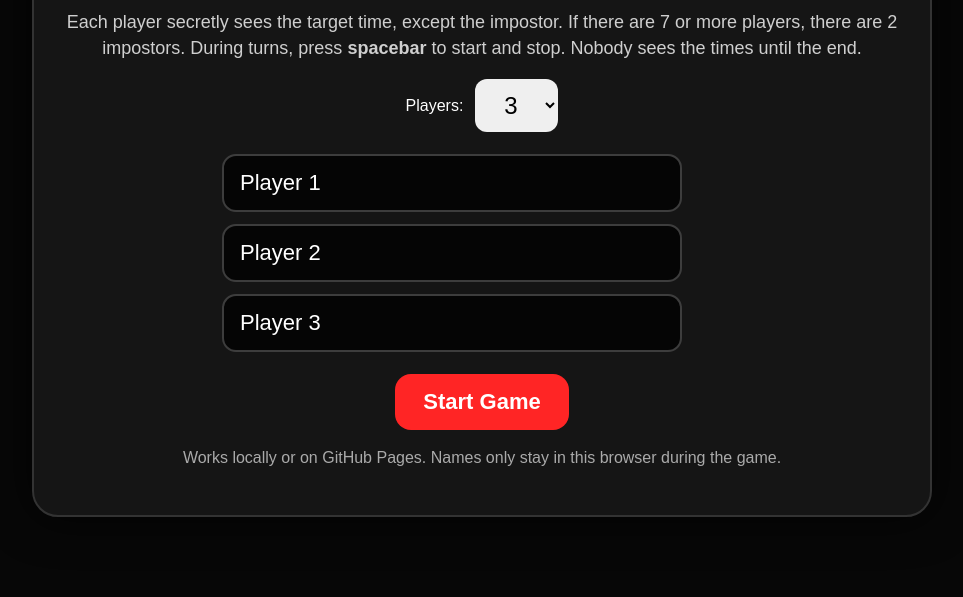
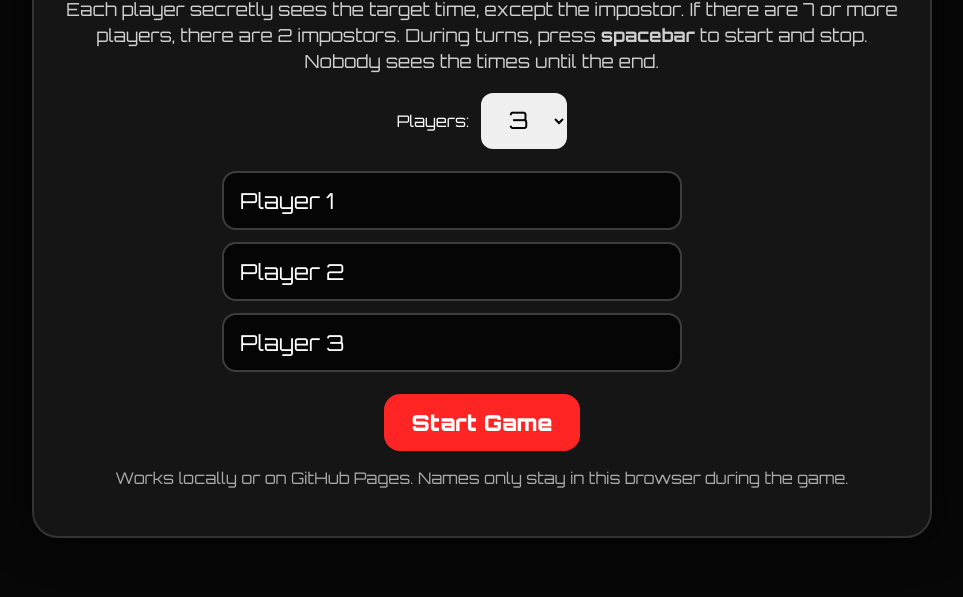
Before and after one commit to judeio178-bot/ImpostorTimerGame, a plain HTML site: page index.html in a window 1280 px wide. Shown: the part 203-800 px from the top of the page, without its empty margins (158-1121 px from the left). Drawn offline with Linux system fonts and the light colour scheme.

Commit message:
Update index.html

```diff
--- a/index.html
+++ b/index.html
@@ -6,13 +6,15 @@
 
   <title>Impostor Timer</title>
   <link rel="icon" type="image/png" href="icon.png">
-
+<link rel="preconnect" href="https://fonts.googleapis.com">
+<link rel="preconnect" href="https://fonts.gstatic.com" crossorigin>
+<link href="https://fonts.googleapis.com/css2?family=Orbitron:wght@400;700;900&display=swap" rel="stylesheet">
   <style>
-    * {
-      box-sizing: border-box;
-      font-family: Arial, Helvetica, sans-serif;
-      -webkit-tap-highlight-color: transparent;
-    }
+* {
+  box-sizing: border-box;
+  font-family: 'Orbitron', Arial, Helvetica, sans-serif;
+  -webkit-tap-highlight-color: transparent;
+}
 
     html, body {
       margin: 0;
```
